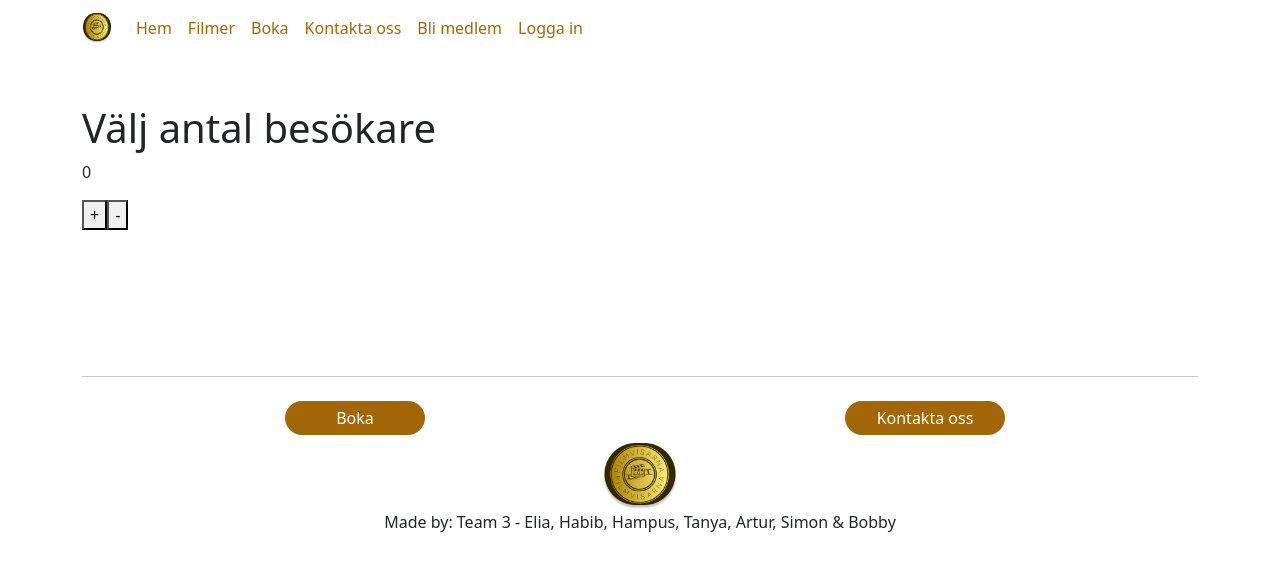
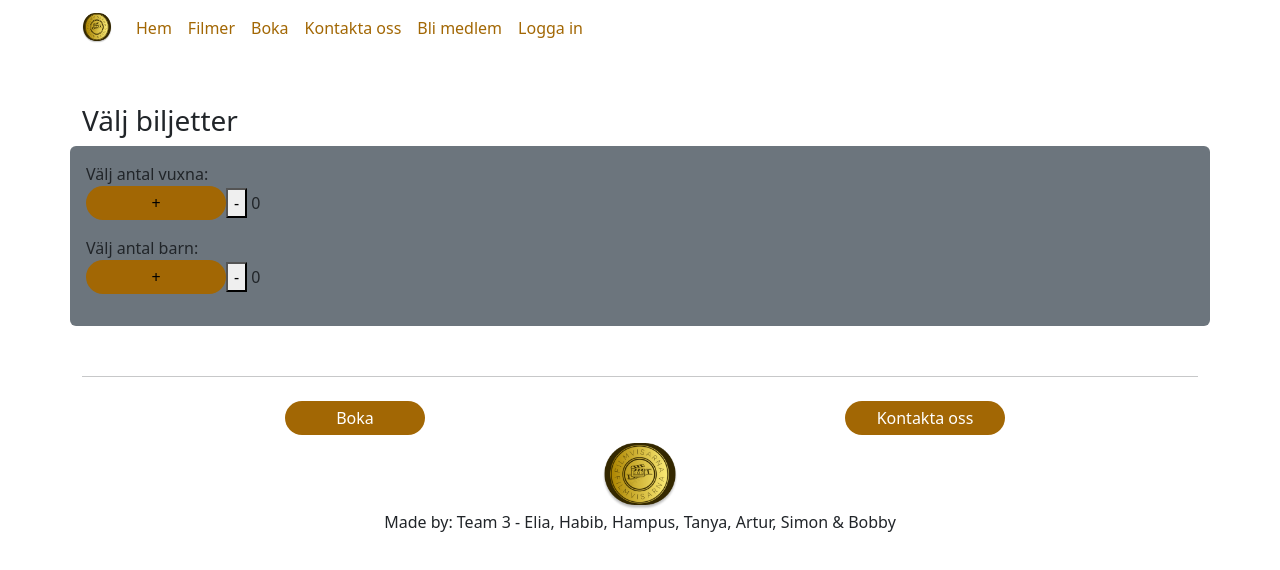
Before and after one commit to ELHabibA/Filmvisarna, a React (Vite) app in the folder frontend/: page / in a window 1280 px wide. Shown: the top 570 px of the page. Built offline with nearby package versions, Linux system fonts and the light colour scheme.

Commit message:
added buttons and tried to get the gridlayout to work

```diff
--- a/frontend/src/components/ChooseAge.jsx
+++ b/frontend/src/components/ChooseAge.jsx
@@ -1,5 +1,9 @@
 import React, { useState } from "react";
+import { Container, Row, Col } from "react-bootstrap";
 
+
+//BEhöver lägga till en count per biljettyp
+//Eller en räknare per grupp som sen räknas ihop.
 function ChooseAge() {
     let [count, setCount] = useState(0);
 
@@ -13,12 +17,31 @@ function ChooseAge() {
 
     return (
         <>
-            <h1>Välj antal besökare</h1>
-            <div>
-                <p>{count}</p>
-                <button onClick={addPerson}>+</button>
-                <button onClick={removePerson}>-</button>
-            </div>
+            <Row>
+                <h3>Välj biljetter</h3>
+                <div className='bg-secondary rounded p-3'>
+
+                    <Col className=" col-lg-2">
+
+                        Välj antal vuxna:
+                            <button onClick={addPerson}>+</button>
+                            <button onClick={removePerson}>-</button> {count}
+                        </Col>
+                     <Row>
+                        <Col className='mt-3 mb-3'>
+                            <Col className=" col-lg-2">
+
+                        Välj antal barn:
+                            <button onClick={addPerson}>+</button>
+                            <button onClick={removePerson}>-</button> {count}
+                        </Col>
+                        </Col></Row>
+
+
+
+
+                </div>
+            </Row>
         </>
     );
 }
```
